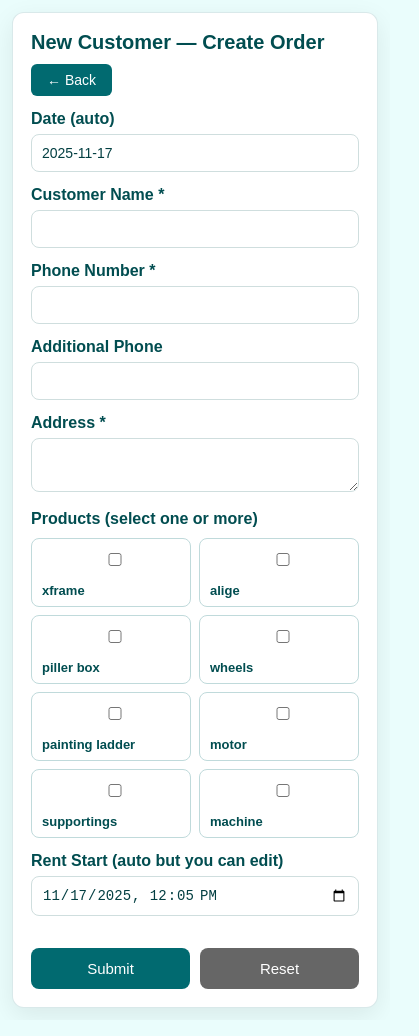
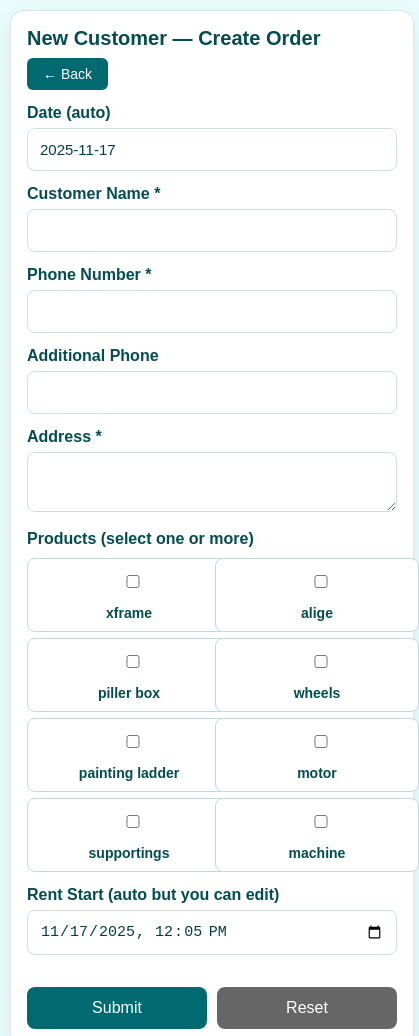
Before and after one commit to vijay-techh/tarunorder, a website: page public/new_customer.html in a window 390 px wide. Shown: the top 1036 px of the page, 419 px wide, since content can reach past the window. Drawn offline with Linux system fonts and the light colour scheme.

Commit message:
second upde

```diff
--- a/public/new_customer.html
+++ b/public/new_customer.html
@@ -155,21 +155,21 @@
     margin-top: 20px;
   }
   /* ---------------- MOBILE RESPONSIVE ADD-ON ---------------- */
-@media (max-width: 480px) {
+@media (max-width: 768px) {
 
   body {
-    padding: 12px;
+    padding: 10px;
   }
 
   .card {
-    padding: 18px;
-    border-radius: 12px;
+    width: 100%;
+    padding: 16px;
   }
 
   .top-row {
     flex-direction: column;
     align-items: flex-start;
-    gap: 10px;
+    gap: 8px;
   }
 
   h2 {
@@ -177,24 +177,30 @@
   }
 
   input, textarea {
-    font-size: 14px;
-    padding: 10px;
+    font-size: 15px;
+    width: 100%;
   }
 
+  /* Product grid fit mobile */
   .products {
     display: grid;
-    grid-template-columns: repeat(auto-fill, minmax(120px, 1fr));
-    gap: 8px;
+    grid-template-columns: repeat(2, 1fr);
+    gap: 6px;
   }
 
   .product-checkbox {
-    font-size: 13px;
-    padding: 8px 10px;
+    font-size: 14px;
+    width: 100%;
+    padding: 10px;
+    text-align: center;
   }
 
+  /* Item row full width */
   .item-row {
     flex-direction: column;
-    align-items: flex-start;
+    align-items: stretch;
+    width: 100%;
+    gap: 8px;
   }
 
   .item-row input {
@@ -203,12 +209,12 @@
 
   .item-row button {
     width: 100%;
-    margin-top: 6px;
   }
 
+  /* Button full width and stack */
   button {
     width: 100%;
-    font-size: 15px;
+    font-size: 16px;
     padding: 12px;
   }
 }
```
